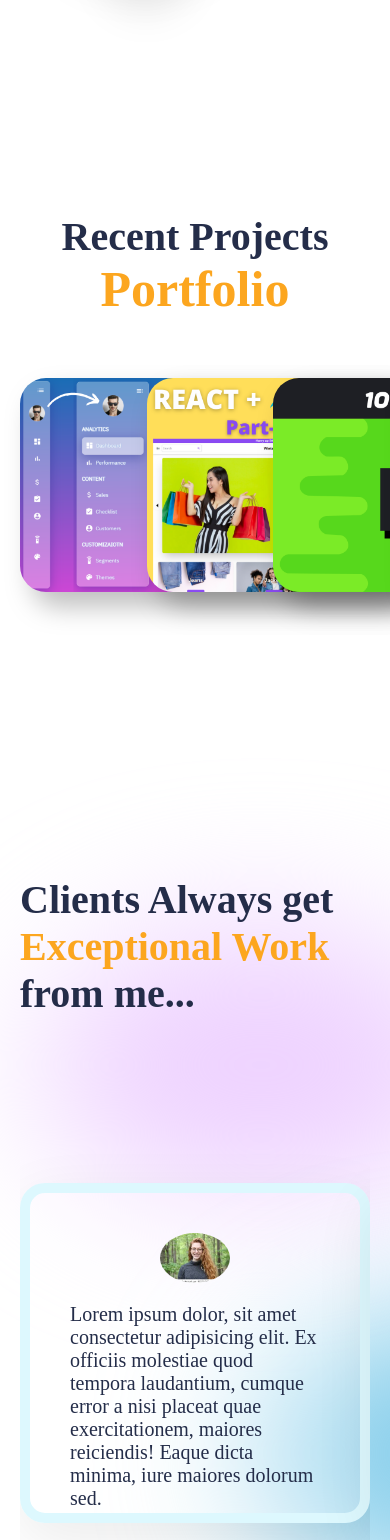
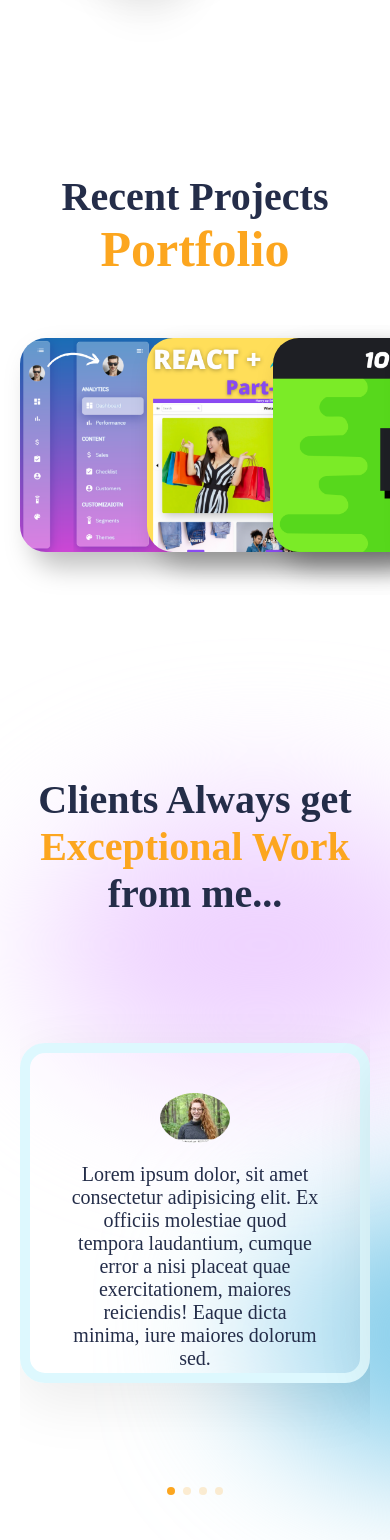
Before and after one commit to Subham7769/MyProtfolio-React-, a React (Create React App) app: page / in a window 390 px wide. Shown: the part 3688-5228 px from the top of the page. Built offline with nearby package versions, Linux system fonts and the light colour scheme; a web font is replaced by a local one.

Commit message:
responsiveness added

```diff
--- a/src/Components/Contact/Contact.css
+++ b/src/Components/Contact/Contact.css
@@ -1,14 +1,15 @@
 .contact-form{
     padding: 0 3rem 0 3rem;
     display: flex;
-    height: 80vh;
+    height: 90vh;
     margin-top: 4rem;
       /* scroll */
-  padding-top: 3rem;
 }
 
 .c-left{
     position: relative;
+    flex: 1;
+
 }
 
 .c-right{
@@ -43,13 +44,25 @@ textarea{
 
 @media screen and (max-width: 768px) {
     .contact-form{
+        text-align: center;
         padding: 0;
         flex-direction: column;
-        gap: 5rem;
-        height: 40rem;
+        gap: 1rem;
+        height: 100vh;
+        margin-top: 0;
+    margin-bottom: 6rem;
+
     }
     .c-right .user{
         width: 16rem;
     }
+    .c-right>form
+{
+    display: flex;
+    flex-direction: column;
+    gap: 1rem;
+    align-items: center;
 
 }
+
+}
--- a/src/Components/Portfolio/Portfolio.css
+++ b/src/Components/Portfolio/Portfolio.css
@@ -39,11 +39,12 @@ border-radius: 1.3rem;
 
 @media screen and (max-width: 768px) {
     .portfolio{
-        margin-top: 5rem;
+        margin-top: 3rem;
         display: flex;
         align-items: center;
         flex-direction: column;
         justify-content: center;
         height: 70vh;
+        margin-bottom: 0rem;
     }
 }
--- a/src/Components/Testimonial/Testimonial.css
+++ b/src/Components/Testimonial/Testimonial.css
@@ -27,7 +27,8 @@
 }
 
 .testimonial {
-    display: flex;align-items: center;
+    display: flex;
+    align-items: center;
     justify-content: space-evenly;
     padding: 2rem;
     width: 30rem;
@@ -68,8 +69,14 @@
 
 
 @media screen and (max-width: 768px){
-    .t-wrapper{
+
+    .t-wrapper {
+        height: 100vh;
         padding: 0;
+        margin-top: 3rem;
+        margin-bottom: 3rem;
+        gap: 0rem;
+        text-align: center;
     }
     .testimonial>img{
         width: 70px;
--- a/src/Components/Testimonial/Testimonial.jsx
+++ b/src/Components/Testimonial/Testimonial.jsx
@@ -45,11 +45,10 @@ const Testimonial = () => {
             <span>Clients Always get </span>
             <span>Exceptional Work</span>
             <span> from me...</span>
+
             {/* blur divs */}
         <div className="blur" style={{background:'var(--purple)',left:'6%',top:'10%'}}></div>
         <div className="blur" style={{background:'skyblue',left:'66%',top:'56%'}}></div>
-
-
         </div>
 
         {/* slider */}
```
